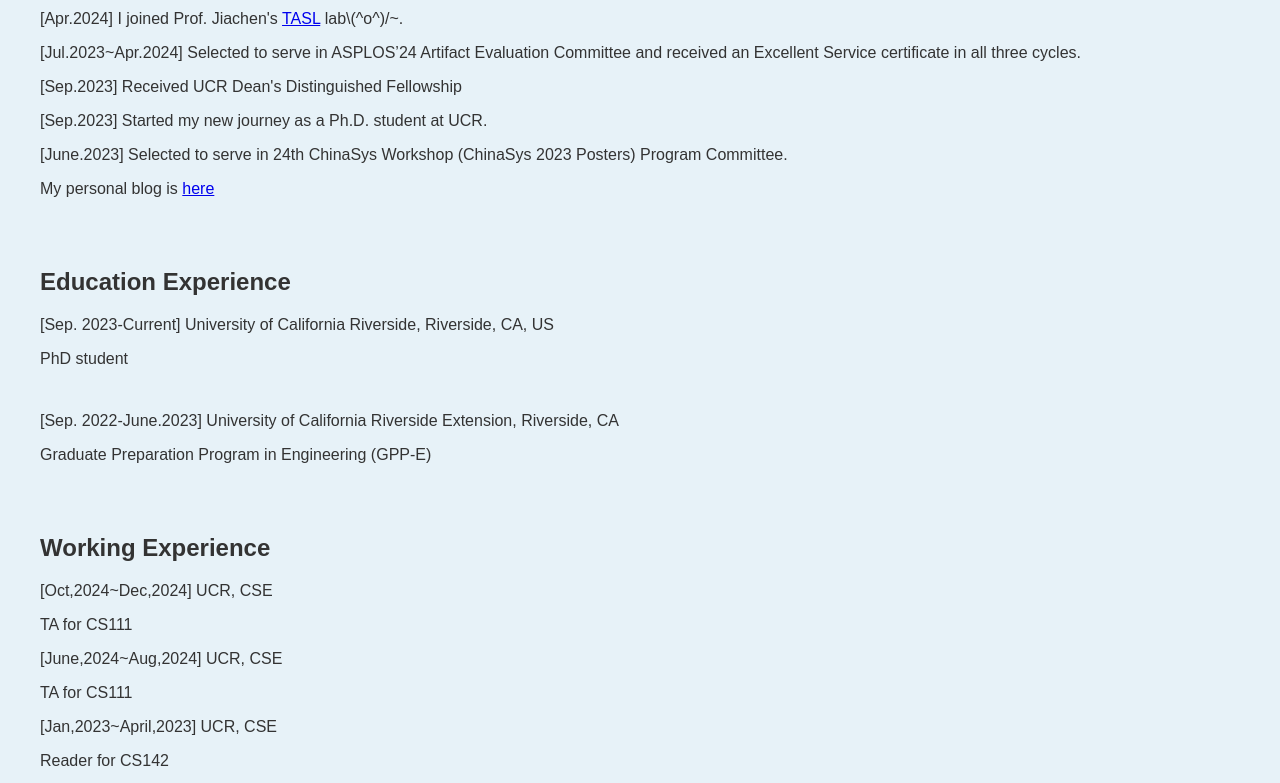
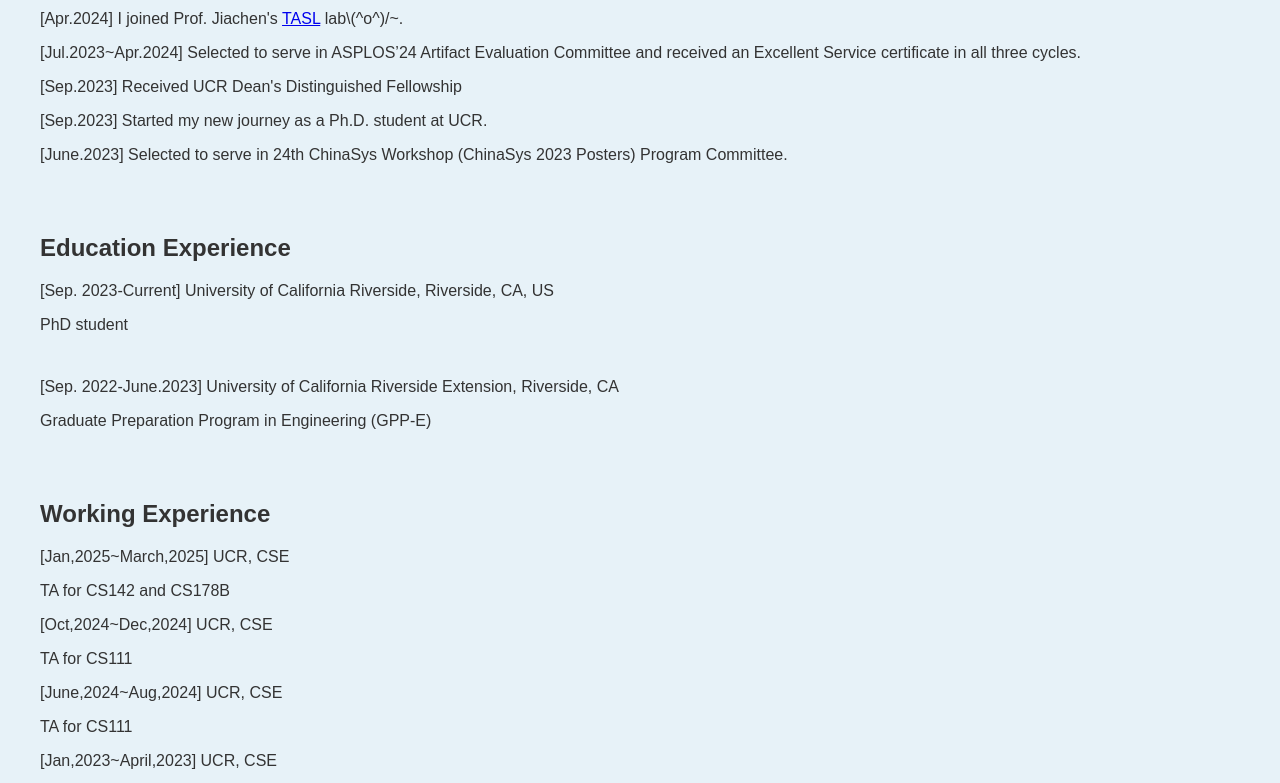
Before and after one commit to ZhixuLi-the-Runner/public_html, a plain HTML site: page index.html in a window 1280 px wide. Shown: the part 686-1469 px from the top of the page. Drawn offline with Linux system fonts and the light colour scheme.

Commit message:
update self-intro

```diff
--- a/index.html
+++ b/index.html
@@ -146,7 +146,7 @@
         <p>[Sep.2023] Received UCR Dean's Distinguished Fellowship</p>
         <p>[Sep.2023] Started my new journey as a Ph.D. student at UCR.</p>
         <p>[June.2023] Selected to serve in 24th ChinaSys Workshop (ChinaSys 2023 Posters) Program Committee.</p>
-        <p>My personal blog is <a href="https://zhixuli-the-runner.github.io/">here</a></p>
+        <!--<p>My personal blog is <a href="https://zhixuli-the-runner.github.io/">here</a></p>-->
     </section>
 
     <section id="education" class="section education">
@@ -160,6 +160,8 @@
 
     <section id="working-experience" class="section experience">
         <h2>Working Experience</h2>
+        <p>[Jan,2025~March,2025] UCR, CSE</p>
+        <p>TA for CS142 and CS178B</p>
         <p>[Oct,2024~Dec,2024] UCR, CSE</p>
         <p>TA for CS111</p>
         <p>[June,2024~Aug,2024] UCR, CSE</p>
```
